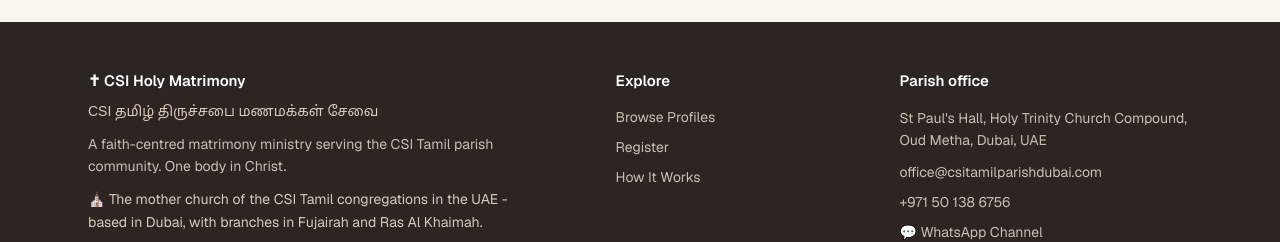
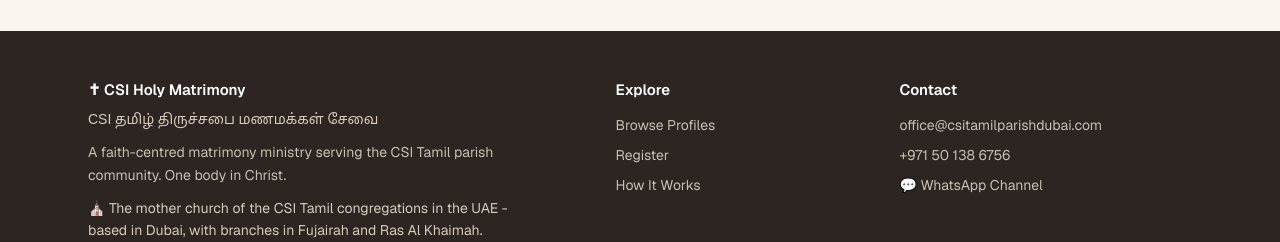
Before and after one commit to merlinjoset/Matrimony-portal, a Next.js app in the folder MarriagePortalWeb/: page /requests in a window 1280 px wide. Shown: the part 431-673 px from the top of the page. Built offline with nearby package versions, Linux system fonts and the light colour scheme; no server answers.

Commit message:
Footer: remove physical office address (no office); rename section to Contact

```diff
--- a/MarriagePortalWeb/src/components/site-footer.tsx
+++ b/MarriagePortalWeb/src/components/site-footer.tsx
@@ -31,7 +31,6 @@
         <div>
           <h5 className="mb-3.5 text-[15px] font-semibold text-white">{t("foot_office")}</h5>
           <div className="space-y-2.5 text-sm">
-            <p className="leading-relaxed">St Paul&apos;s Hall, Holy Trinity Church Compound, Oud Metha, Dubai, UAE</p>
             <a href="mailto:office@csitamilparishdubai.com" className="block w-fit transition hover:text-white">
               office@csitamilparishdubai.com
             </a>
--- a/MarriagePortalWeb/src/lib/i18n.tsx
+++ b/MarriagePortalWeb/src/lib/i18n.tsx
@@ -263,7 +263,7 @@
   foot_about: "A faith-centred matrimony ministry serving the CSI Tamil parish community. One body in Christ.",
   foot_heritage:
     "⛪ The mother church of the CSI Tamil congregations in the UAE - based in Dubai, with branches in Fujairah and Ras Al Khaimah.",
-  foot_office: "Parish office",
+  foot_office: "Contact",
   foot_explore: "Explore",
   foot_copy: "© 2026 CSI Tamil Parish Matrimony Ministry",
   powered_by: "Powered by",
@@ -514,7 +514,7 @@
   foot_about: "CSI தமிழ் திருச்சபை சமூகத்திற்கு சேவை செய்யும் விசுவாச மைய திருமண ஊழியம். கிறிஸ்துவில் ஒரே சரீரம்.",
   foot_heritage:
     "⛪ ஐக்கிய அரபு அமீரகத்தில் உள்ள CSI தமிழ் சபைகளின் தாய் திருச்சபை - துபாயில் அமைந்துள்ளது, புஜைரா மற்றும் ராஸ் அல் கைமாவில் கிளைகளுடன்.",
-  foot_office: "திருச்சபை அலுவலகம்",
+  foot_office: "தொடர்பு",
   foot_explore: "ஆராயுங்கள்",
   foot_copy: "© 2026 CSI தமிழ் திருச்சபை திருமண ஊழியம்",
   powered_by: "உருவாக்கியவர்",
```
